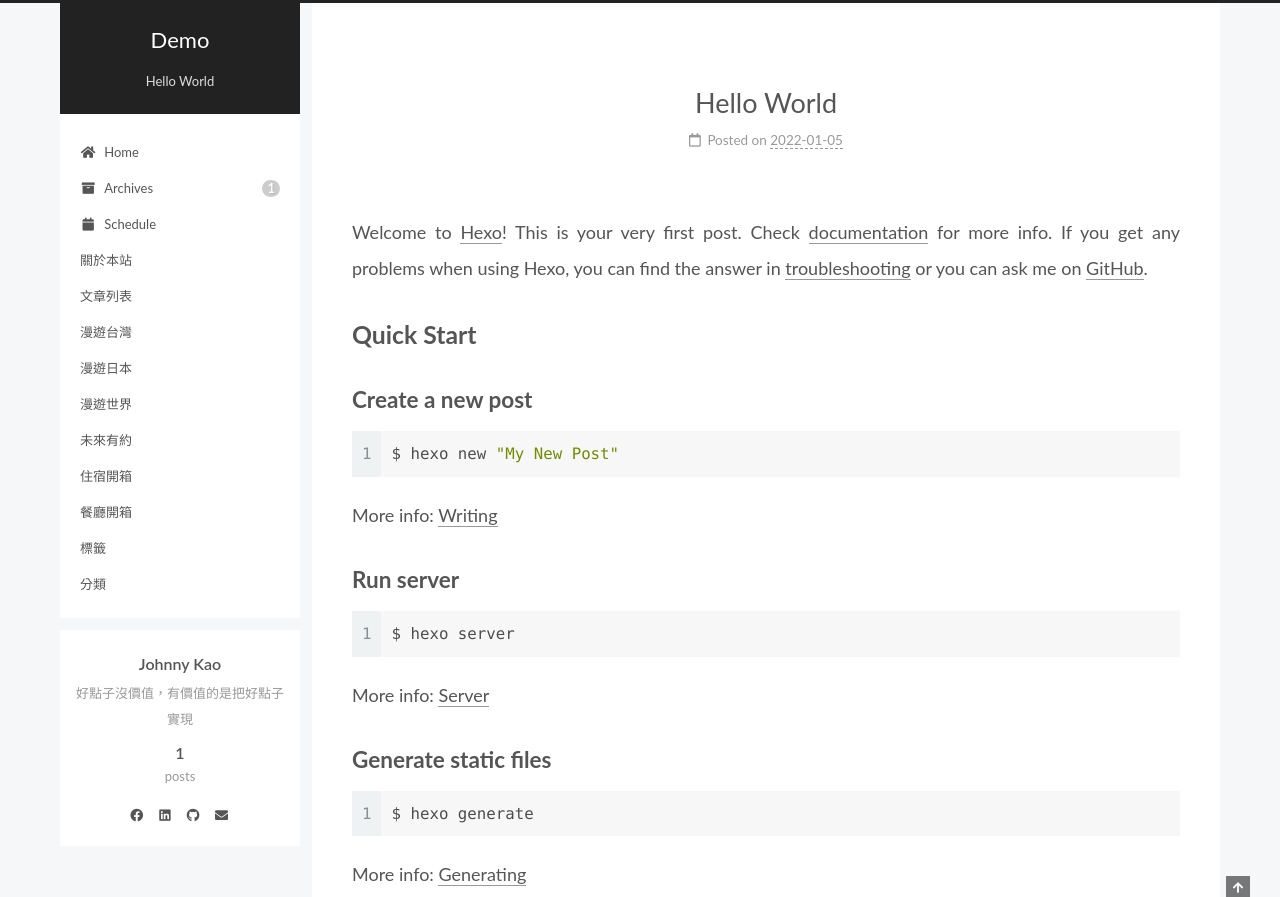
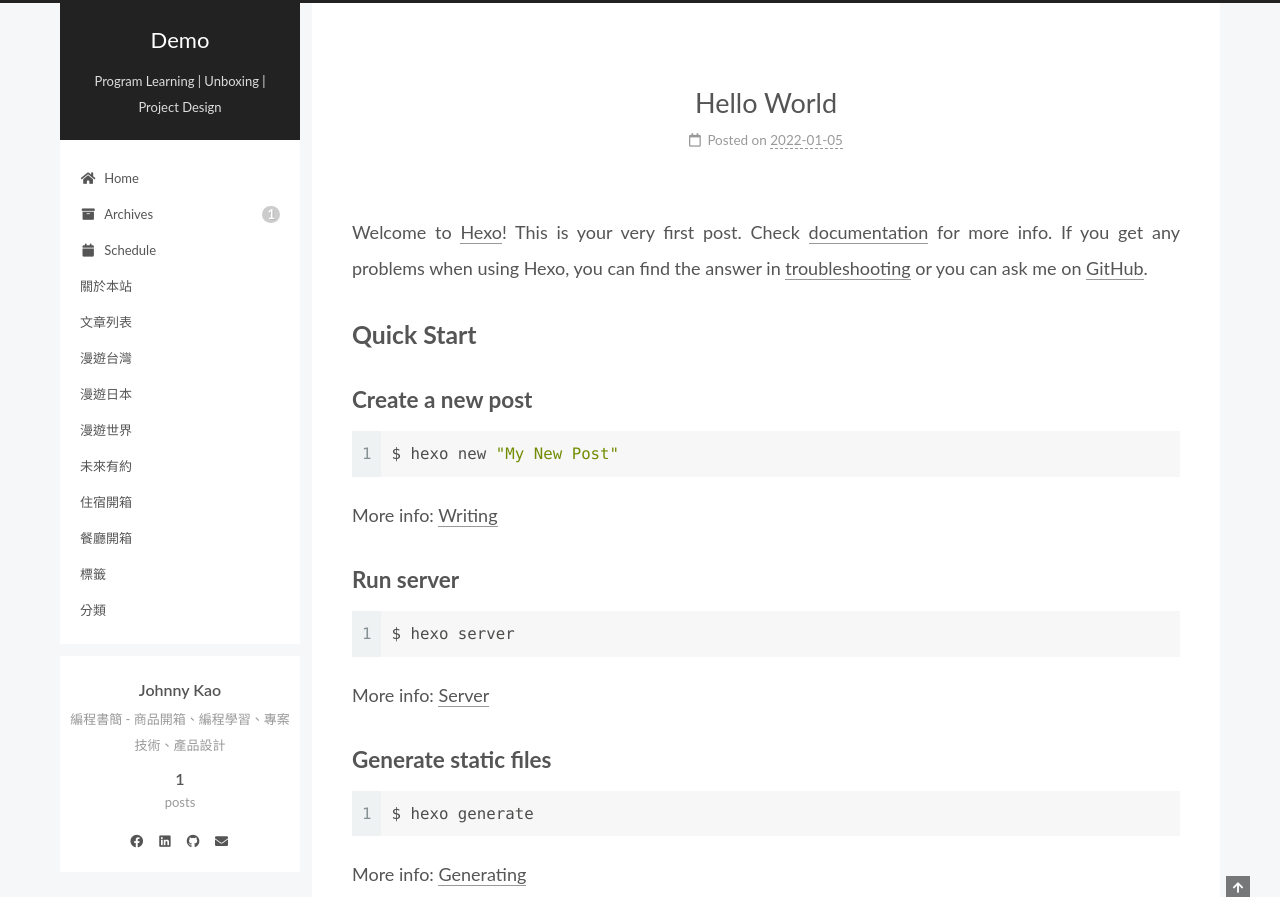
Before and after one commit to Johnny-Kao/2022_blog, a plain HTML site: page index.html in a window 1280 px wide. Shown: the top 897 px of the page. Drawn offline with Linux system fonts and the light colour scheme.

Commit message:
Site updated: 2022-01-05 01:47:10

```diff
--- a/index.html
+++ b/index.html
@@ -20,15 +20,15 @@
     var CONFIG = {"hostname":"indeedinvest.info","root":"/2022_blog/","scheme":"Pisces","version":"7.8.0","exturl":false,"sidebar":{"position":"left","display":"post","padding":18,"offset":12,"onmobile":false},"copycode":{"enable":false,"show_result":false,"style":null},"back2top":{"enable":true,"sidebar":false,"scrollpercent":false},"bookmark":{"enable":false,"color":"#222","save":"auto"},"fancybox":false,"mediumzoom":false,"lazyload":false,"pangu":false,"comments":{"style":"tabs","active":null,"storage":true,"lazyload":false,"nav":null},"algolia":{"hits":{"per_page":10},"labels":{"input_placeholder":"Search for Posts","hits_empty":"We didn't find any results for the search: ${query}","hits_stats":"${hits} results found in ${time} ms"}},"localsearch":{"enable":false,"trigger":"auto","top_n_per_article":1,"unescape":false,"preload":false},"motion":{"enable":true,"async":false,"transition":{"post_block":"fadeIn","post_header":"slideDownIn","post_body":"slideDownIn","coll_header":"slideLeftIn","sidebar":"slideUpIn"}},"path":"search.xml"};
   </script>
 
-  <meta name="description" content="好點子沒價值，有價值的是把好點子實現">
+  <meta name="description" content="編程書簡 - 商品開箱、編程學習、專案技術、產品設計">
 <meta property="og:type" content="website">
 <meta property="og:title" content="Demo">
 <meta property="og:url" content="https://indeedinvest.info/2022_blog/index.html">
 <meta property="og:site_name" content="Demo">
-<meta property="og:description" content="好點子沒價值，有價值的是把好點子實現">
+<meta property="og:description" content="編程書簡 - 商品開箱、編程學習、專案技術、產品設計">
 <meta property="og:locale" content="zh_TW">
 <meta property="article:author" content="Johnny Kao">
-<meta property="article:tag" content="c#,Asp.net,Asp.net MVC,source code,後端,WebApi,SQL,SQL Server">
+<meta property="article:tag" content="編程書簡, 書簡, 編程, 開箱文, Python, SQL, 專案技術, 高晟軒, 高晟轩, Johnny Kao, Kao Cheng Hsuan, Gao Sheng Xuan">
 <meta name="twitter:card" content="summary">
 
 <link rel="canonical" href="https://indeedinvest.info/2022_blog/">
@@ -98,7 +98,7 @@
       <h1 class="site-title">Demo</h1>
       <span class="logo-line-after"><i></i></span>
     </a>
-      <p class="site-subtitle" itemprop="description">Hello World</p>
+      <p class="site-subtitle" itemprop="description">Program Learning | Unboxing | Project Design</p>
   </div>
 
   <div class="site-nav-right">
@@ -209,7 +209,7 @@
     <span hidden itemprop="author" itemscope itemtype="http://schema.org/Person">
       <meta itemprop="image" content="/2022_blog/images/avatar.gif">
       <meta itemprop="name" content="Johnny Kao">
-      <meta itemprop="description" content="好點子沒價值，有價值的是把好點子實現">
+      <meta itemprop="description" content="編程書簡 - 商品開箱、編程學習、專案技術、產品設計">
     </span>
 
     <span hidden itemprop="publisher" itemscope itemtype="http://schema.org/Organization">
@@ -329,7 +329,7 @@
       <div class="site-overview-wrap sidebar-panel">
         <div class="site-author motion-element" itemprop="author" itemscope itemtype="http://schema.org/Person">
   <p class="site-author-name" itemprop="name">Johnny Kao</p>
-  <div class="site-description" itemprop="description">好點子沒價值，有價值的是把好點子實現</div>
+  <div class="site-description" itemprop="description">編程書簡 - 商品開箱、編程學習、專案技術、產品設計</div>
 </div>
 <div class="site-state-wrap motion-element">
   <nav class="site-state">
```
Also changed, not shown: archives/2022/01/index.html (+5 -5 lines), archives/2022/index.html (+5 -5 lines), archives/index.html (+5 -5 lines), hello-world/index.html (+4 -4 lines).
